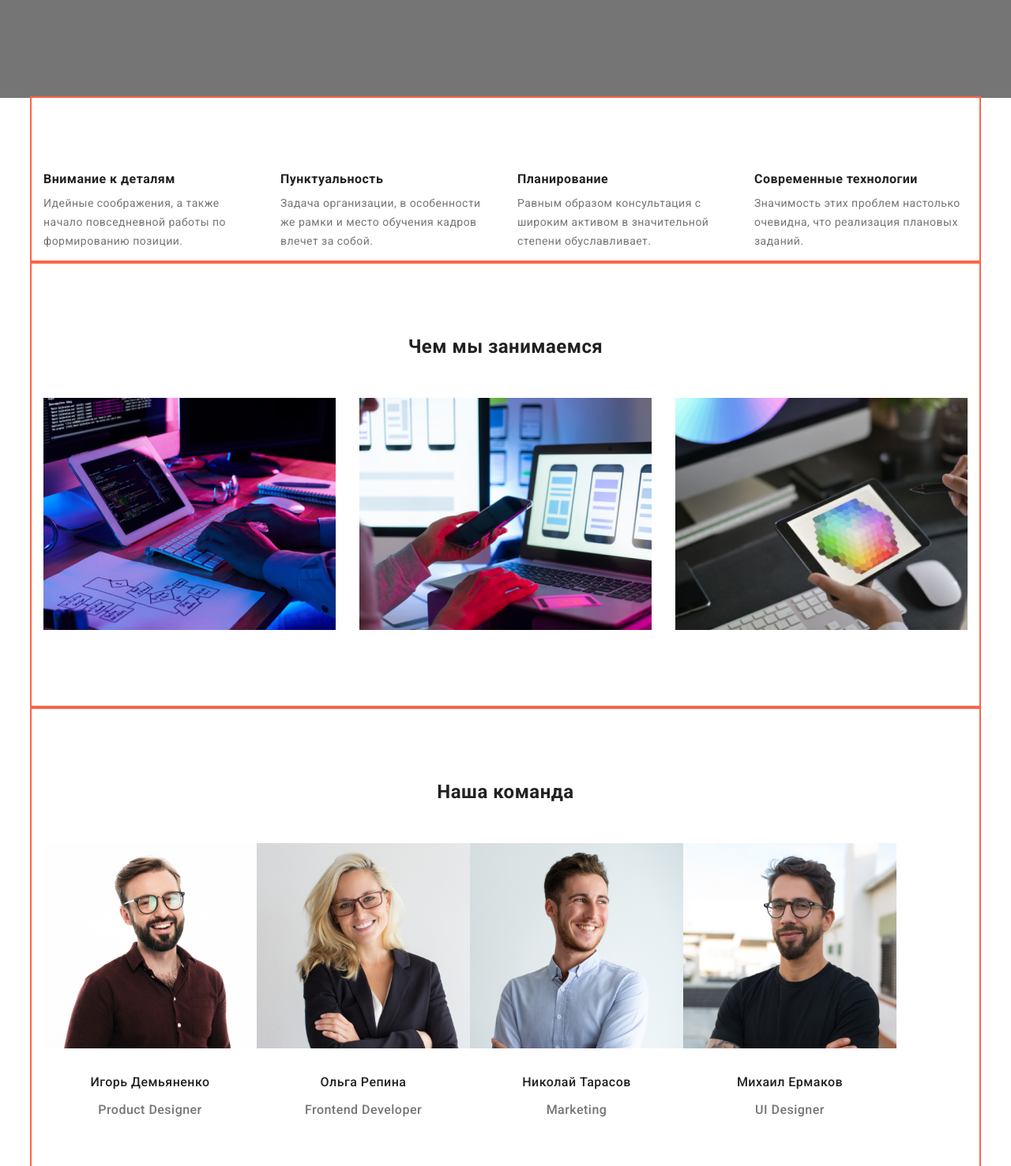
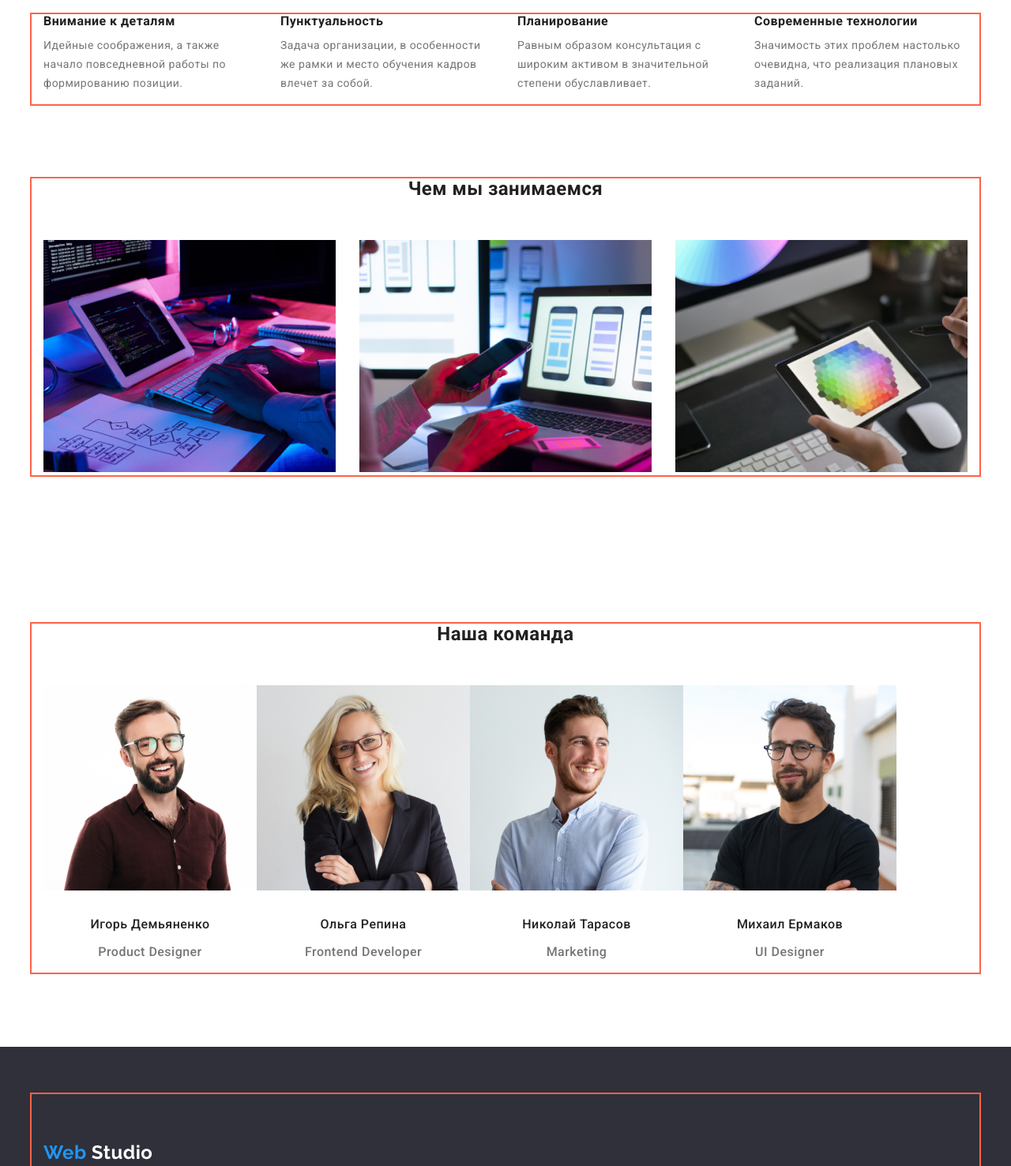
Before and after one commit to Gal4enock/goit-markup-hw-03, a plain HTML site: page index.html in a window 1280 px wide. Shown: the part 760-2237 px from the top of the page at 79% size. Drawn offline with nearby package versions, Linux system fonts and the light colour scheme.

Commit message:
вносит правки

```diff
--- a/css/styles.css
+++ b/css/styles.css
@@ -94,7 +94,6 @@ button {
     border-radius: 4px;
     padding: 10px 32px;
     min-width: 200px;
-    margin-bottom: 200px;
 }
 
 button:hover, button:focus {
@@ -234,9 +233,11 @@ address {
     outline: 2px solid tomato;
 }
 /* позиционирование Преимуществ */
-.item-title, .section-title {
-
+.advant, .todo, .team {
     padding-top: 94px;
+}
+.todo, .team {
+    padding-bottom: 94px;
 }
 .item-title {
 margin-bottom: 10px;
@@ -247,7 +248,6 @@ margin-bottom: 10px;
     }
 .list-details {
     display: flex;
-    min-height: 101px;
     justify-content: space-between;
 }
 .list-details li {
@@ -256,7 +256,6 @@ margin-bottom: 10px;
 /* позиционирование Чем мы занимаемся */
 .section-todo-list, .section-team-list {
     margin-top: 50px;
-    padding-bottom: 94px;
 }
 .profession-name {
     margin-top: 10px;
--- a/index.html
+++ b/index.html
@@ -42,7 +42,7 @@
             </section>
         </div>
         <!--Преимущества-->
-        <section class="section-adv">
+        <section class="advant">
             <div class="container">
                 <h2 class="section-title visually-hidden">Наши преимущества</h2>
                 <ul class="list-details">
@@ -74,7 +74,7 @@
             </div>
         </section>
         <!--Чем мы занимаемся-->
-        <section class="section-todo">
+        <section class="todo">
             <div class="container">
                 <h2 class="section-title">Чем мы занимаемся</h2>
                 <ul class="section-todo-list">
@@ -91,7 +91,7 @@
             </div>
         </section>
         <!--Наша команда-->
-        <section class="section">
+        <section class="team">
             <div class="container">
             <h2 class="section-title">Наша команда</h2>
             <ul class="section-team-list">
```
